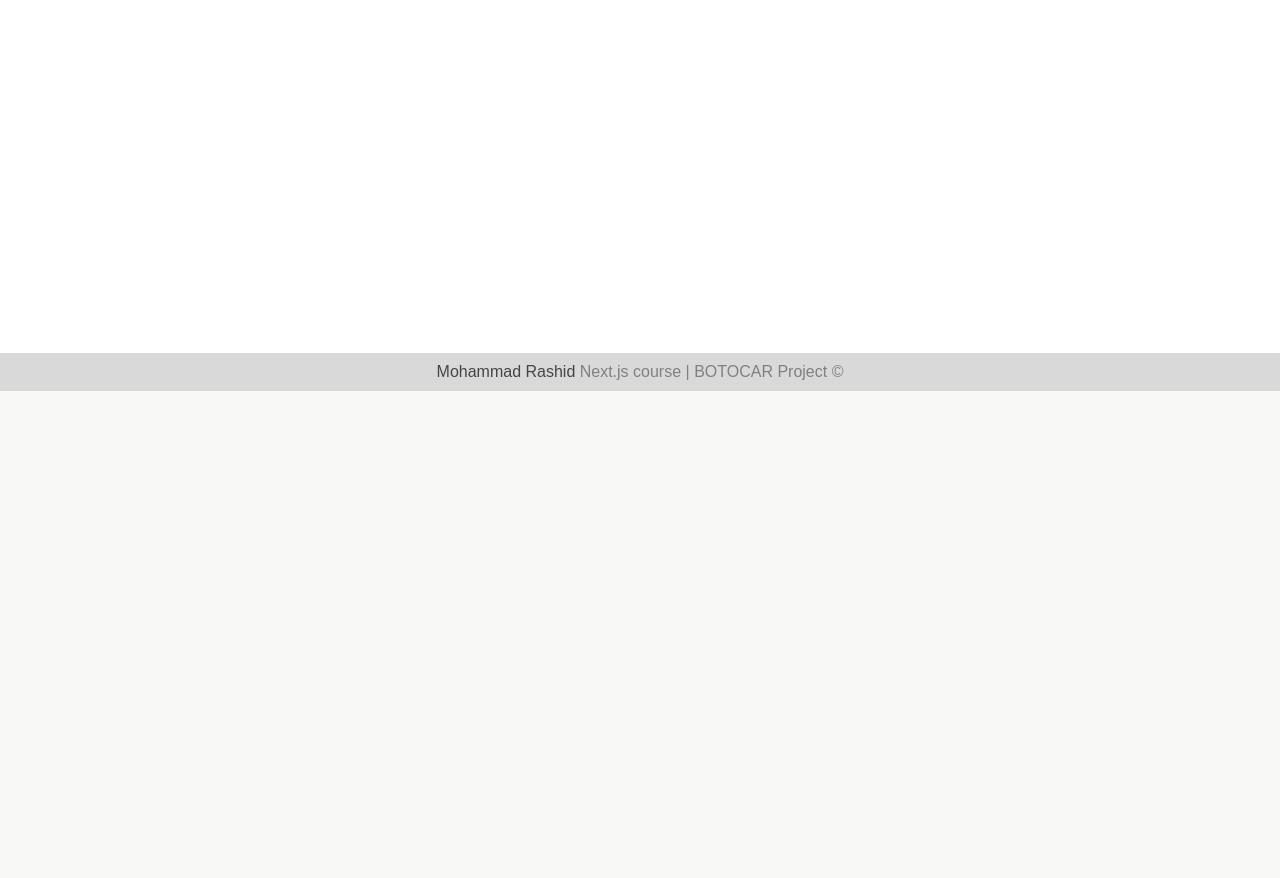
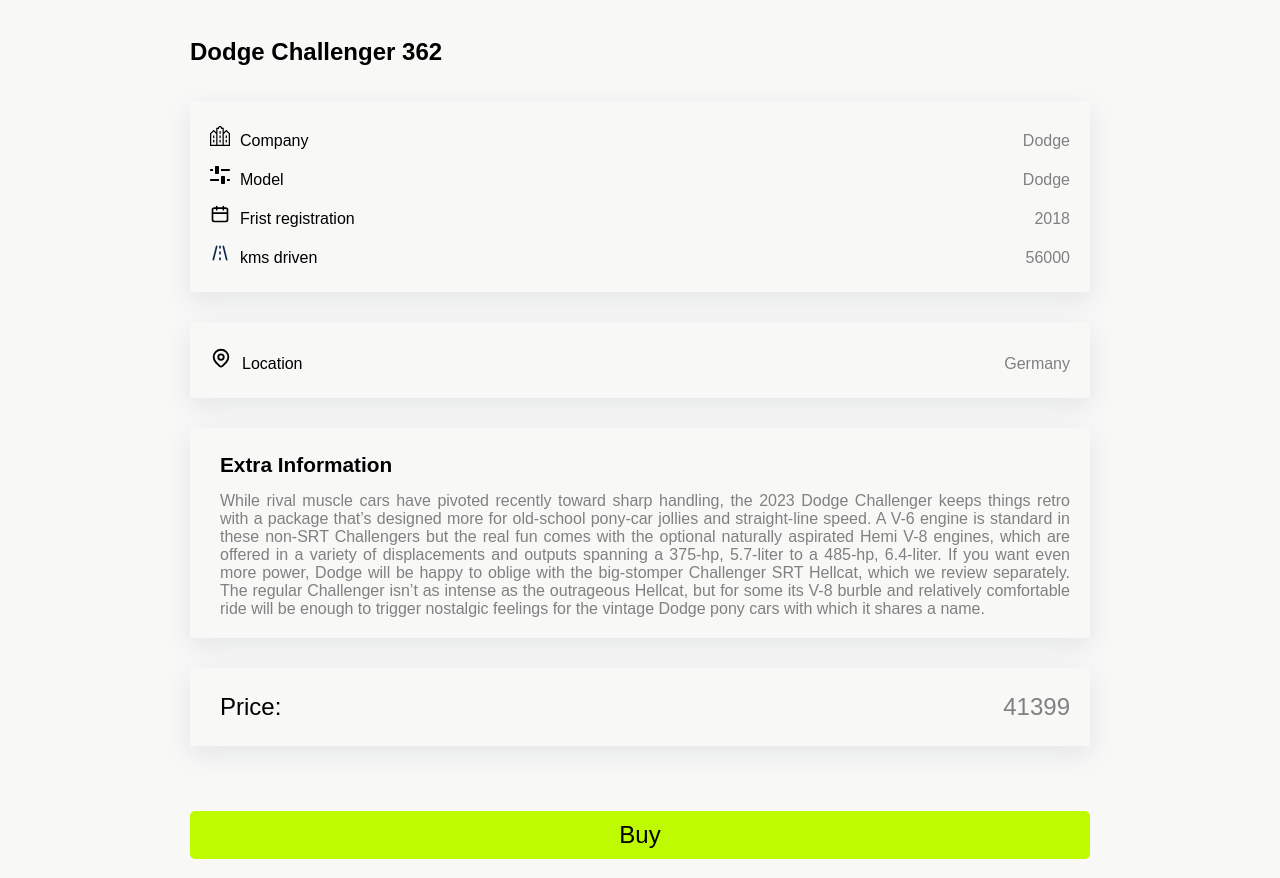
Before and after one commit to mohammadrashid6732/BotoCar, a Next.js app in the folder my-app/: page /cars/1 in a window 1280 px wide. Before the commit this address had no page. Shown: the part 798-1676 px from the top of the page. Before the commit the page ends 1189 px from the top, so only its background shows below. Built offline with nearby package versions, Linux system fonts and the light colour scheme.

Commit message:
create cardetails components and styles it

```diff
--- a/my-app/components/module/Card.module.css
+++ b/my-app/components/module/Card.module.css
@@ -0,0 +1,38 @@
+.container {
+  box-shadow: rgba(149, 157, 165, 0.2) 0px 8px 24px;
+  width: fit-content;
+  border-radius: 5px;
+  overflow: hidden;
+  padding: 10px;
+  margin: 15px;
+}
+.image {
+  width: 300px;
+  border-radius: 5px;
+}
+.title {
+  margin: 10px 0;
+}
+.detail {
+  font-size: 0.85rem;
+  color: grey;
+  margin: 5px 0;
+}
+.footer {
+  display: flex;
+  justify-content: space-between;
+  margin: 20px 0 5px;
+}
+.price {
+  background-color: #befa00;
+  padding: 3px 5px;
+  border-radius: 5px;
+  font-size: 0.9rem;
+  font-weight: 700;
+}
+.location {
+  display: flex;
+}
+.location p {
+  margin-right: 5px;
+}
--- /dev/null
+++ b/my-app/components/templates/CarDetails.js
@@ -0,0 +1,71 @@
+import styles from "./CarDetails.module.css";
+import Company from "../icons/Company";
+import Location from "../icons/Location";
+import Model from "../icons/Model";
+import Road from "../icons/Road";
+import Calender from "../icons/Calender";
+
+const CarDetails = (props) => {
+  const {
+    id,
+    name,
+    model,
+    year,
+    distance,
+    location,
+    price,
+    image,
+    description,
+  } = props;
+
+  return (
+    <div className={styles.container}>
+      <img src={image} className={styles.image} />
+      <h3 className={styles.header}>
+        {name} {model}
+      </h3>
+      <div className={styles.details}>
+        <div>
+          <Company />
+          <p>Company</p>
+          <span>{name}</span>
+        </div>
+        <div>
+          <Model />
+          <p>Model</p>
+          <span>{name}</span>
+        </div>
+        <div>
+          <Calender />
+          <p>Frist registration</p>
+          <span>{year}</span>
+        </div>
+        <div>
+          <Road />
+          <p>kms driven</p>
+          <span>{distance}</span>
+        </div>
+      </div>
+      <div className={styles.details}>
+        <div>
+          <Location />
+          <p>Location</p>
+          <span>{location}</span>
+        </div>
+      </div>
+      <div className={styles.details}>
+        <p className={styles.descriptionTitle}>Extra Information</p>
+        <p className={styles.descriptionText}>{description}</p>
+      </div>
+      <div className={styles.details}>
+        <div className={styles.price}>
+          <p>Price:</p>
+          <span>{price}</span>
+        </div>
+      </div>
+      <button className={styles.button}>Buy</button>
+    </div>
+  );
+};
+
+export default CarDetails;
--- /dev/null
+++ b/my-app/components/templates/CarDetails.module.css
@@ -0,0 +1,65 @@
+.container {
+  max-width: 900px;
+  margin: auto;
+  display: flex;
+  flex-direction: column;
+}
+.image {
+  width: 100%;
+  border-radius: 5px;
+}
+.header {
+  margin: 40px 0 20px;
+  font-size: 1.5rem;
+}
+.details {
+  width: 100%;
+  box-shadow: rgba(149, 157, 165, 0.2) 0px 8px 24px;
+  padding: 10px 20px;
+  margin: 15px 0;
+}
+.details div {
+  display: flex;
+  align-items: baseline;
+  margin: 15px 0;
+}
+.details span {
+  color: grey;
+  margin-left: auto;
+}
+.details p {
+  margin-left: 10px;
+}
+.descriptionTitle {
+  margin: 15px 0;
+  font-size: 1.3rem;
+  font-weight: 600;
+}
+.descriptionText {
+  color: grey;
+  text-align: justify;
+  margin-bottom: 10px;
+}
+.details .price {
+  display: flex;
+  align-items: center;
+}
+
+.price p,
+.price span {
+  font-size: 1.5rem;
+}
+.button {
+  background-color: #befa00;
+  border: none;
+  font-size: 1.5rem;
+  padding: 10px;
+  border-radius: 5px;
+  margin: 50px 0;
+  cursor: pointer;
+}
+@media (max-width: 768px) {
+  .container {
+    margin: 0 15px;
+  }
+}
--- a/my-app/components/templates/CarsPage.js
+++ b/my-app/components/templates/CarsPage.js
@@ -1,10 +1,11 @@
+import Card from "../module/Card";
 import styles from "./CarsPage.module.css";
 
 const CarsPage = ({ data }) => {
   return (
     <div className={styles.container}>
       {data.map((car) => (
-        <p key={car.id}>{car.name}</p>
+        <Card key={car.id} {...car} />
       ))}
     </div>
   );
--- /dev/null
+++ b/my-app/pages/cars/[carId].js
@@ -0,0 +1,13 @@
+import { useRouter } from "next/router";
+import carsData from "../../data/carsData";
+import CarDetails from "../../components/templates/CarDetails";
+
+function CarsDetails() {
+  const router = useRouter();
+  const { carId } = router.query;
+  const carDetails = carsData[carId - 1];
+
+  return <CarDetails {...carDetails} />;
+}
+
+export default CarsDetails;
```
Also changed, not shown: my-app/components/module/Card.js (+29 -2 lines).
